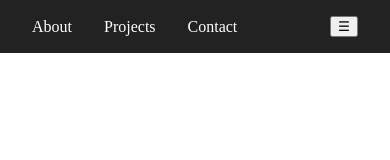
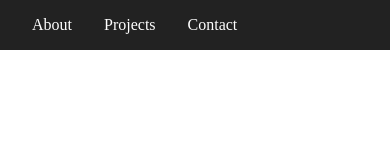
Before and after one commit to MatthewPCoding/portfolio, a plain HTML site: page index.html in a window 390 px wide. Shown: the top 160 px of the page. Drawn offline with Linux system fonts and the light colour scheme.

Commit message:
Removed mobile menu

```diff
--- a/index.html
+++ b/index.html
@@ -19,7 +19,7 @@
                     <li><a href="#contact">Contact</a></li>
                 </ul>
               <!--- Mobile menu toggle -->
-              <button class="menu-toggle" aria-label="Menu">&#9776;</button>
+             <!-- <button class="menu-toggle" aria-label="Menu">&#9776;</button> -->
         </div>
     </nav>
 
```
